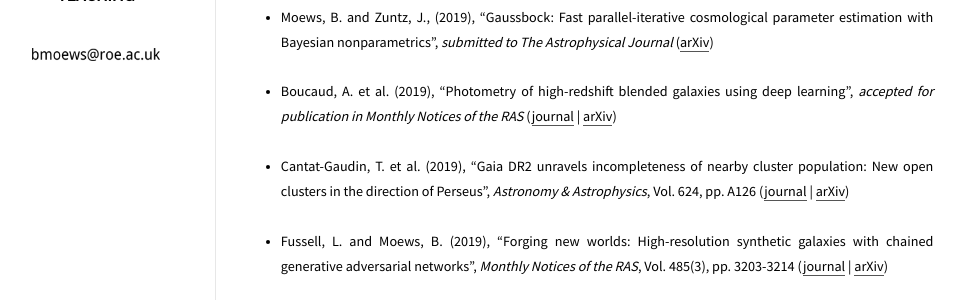
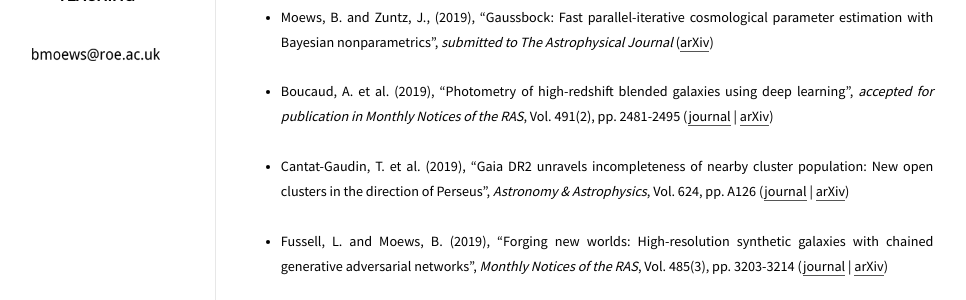
Before and after one commit to moews/moews.github.io, a Jekyll site: the page built from _posts/2017-03-25-publications.md, in a window 1280 px wide. Shown: the part 376-676 px from the top of the page, without its empty margins (143-1109 px from the left). Built offline with Jekyll 4.4.1, drawn with Linux system fonts in a browser that asks for light colours.

Commit message:
Update 2017-03-25-publications.md

```diff
--- a/_posts/2017-03-25-publications.md
+++ b/_posts/2017-03-25-publications.md
@@ -18,7 +18,7 @@
 
 * <small>Moews, B. and Zuntz, J., (2019), "Gaussbock: Fast parallel-iterative cosmological parameter estimation with Bayesian nonparametrics", _submitted to The Astrophysical Journal_ ([arXiv](https://arxiv.org/abs/1905.09800))</small>
 
-* <small>Boucaud, A. et al. (2019), "Photometry of high-redshift blended galaxies using deep learning", _accepted for publication in Monthly Notices of the RAS_ ([journal](https://doi.org/10.1093/mnras/stz3056) | [arXiv](https://arxiv.org/abs/1905.01324))</small>
+* <small>Boucaud, A. et al. (2019), "Photometry of high-redshift blended galaxies using deep learning", _accepted for publication in Monthly Notices of the RAS_, Vol. 491(2), pp. 2481-2495 ([journal](https://doi.org/10.1093/mnras/stz3056) | [arXiv](https://arxiv.org/abs/1905.01324))</small>
 
 * <small>Cantat-Gaudin, T. et al. (2019), "Gaia DR2 unravels incompleteness of nearby cluster population: New open clusters in the direction of Perseus", _Astronomy & Astrophysics_, Vol. 624, pp. A126 ([journal](https://doi.org/10.1051/0004-6361/201834453) | [arXiv](https://arxiv.org/abs/1810.05494))</small>
 
```
